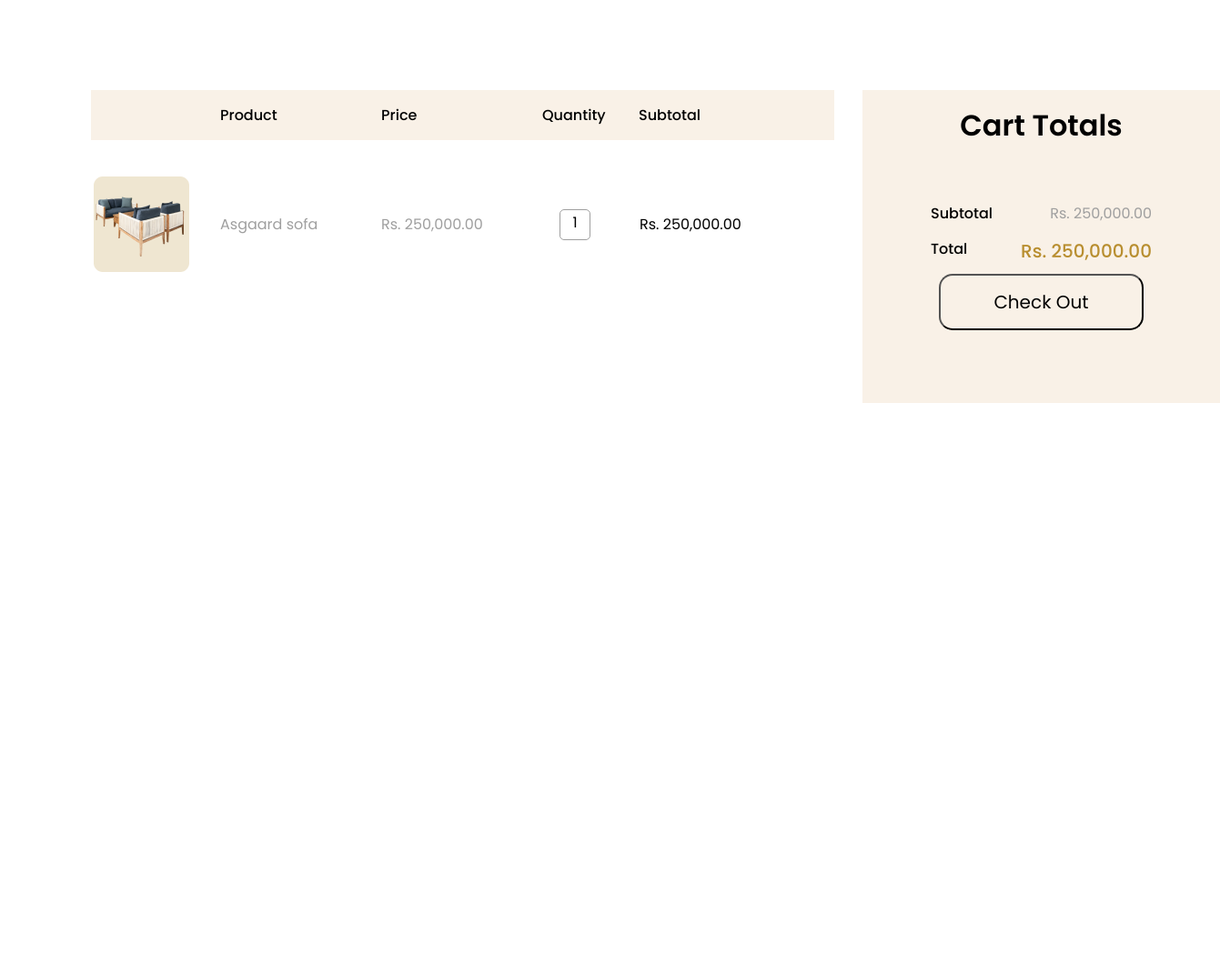
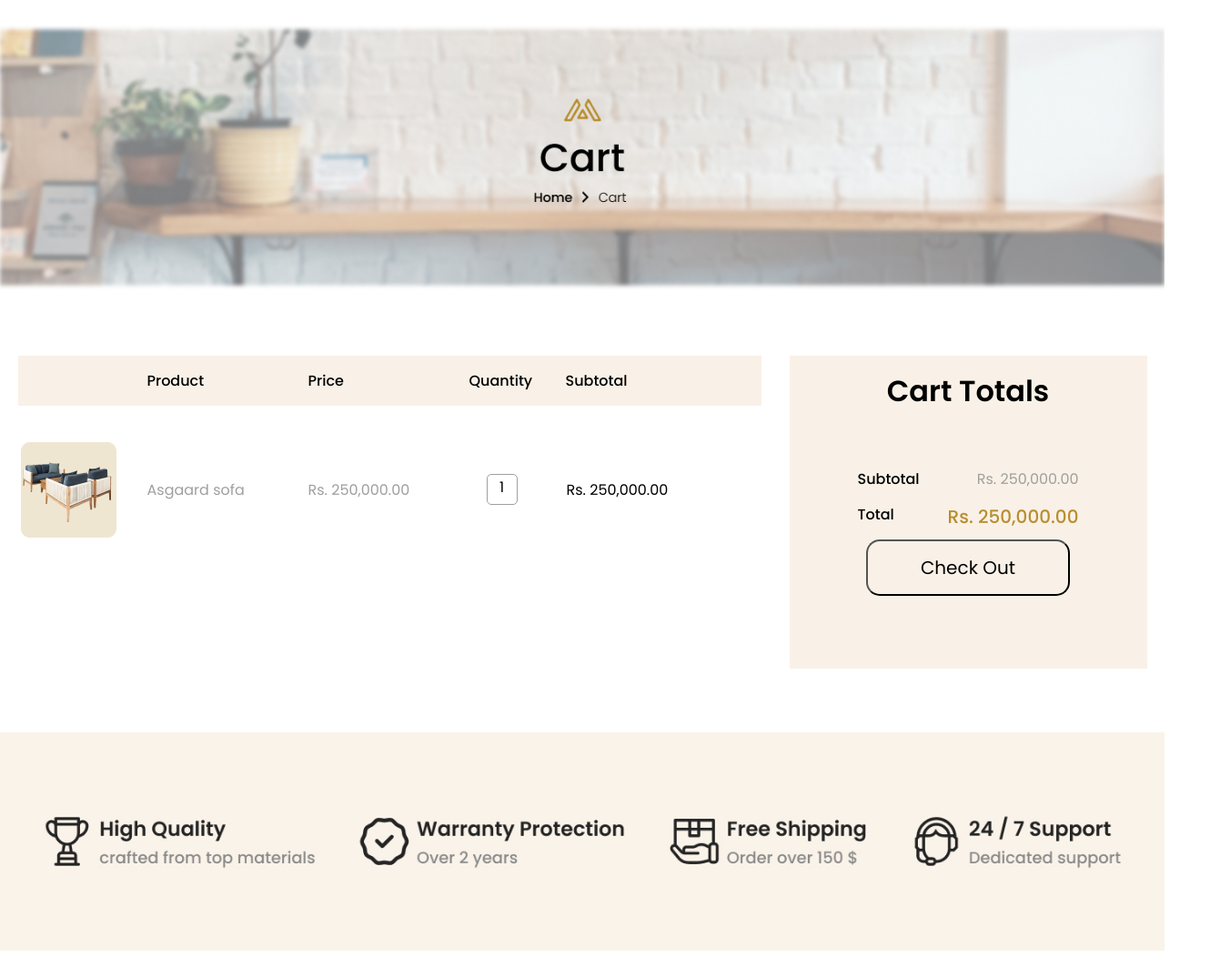
Before and after one commit to alohabro95/LESS-practise, a website: page basket.html in a window 1280 px wide. Shown: the part 83-1135 px from the top of the page at 91% size, 1341 px wide, since content can reach past the window. Before the commit the page ends 800 px from the top, so only its background shows below. Drawn offline with Linux system fonts and the light colour scheme.

Commit message:
feat: add images to basket

```diff
--- a/basket.html
+++ b/basket.html
@@ -5,6 +5,7 @@
     <meta charset="UTF-8">
     <meta name="viewport" content="width=device-width, initial-scale=1.0">
     <link rel="stylesheet" href="/css/styles/basket/basket.css">
+    <link rel="stylesheet" href="/css/styles/layout/layout.css">
     <link rel="preconnect" href="https://fonts.googleapis.com">
     <link rel="preconnect" href="https://fonts.gstatic.com" crossorigin>
     <link href="https://fonts.googleapis.com/css2?family=Poppins:wght@400;500;600;700&display=swap" rel="stylesheet">
@@ -13,6 +14,7 @@
 
 <body>
     <div id="header-placeholder"></div>
+    <div class="image-navigation"><img src="/images/basket__images/basketBackground.jpg" alt=""></div>
     <section class="section-basket">
         <div class="basket">
             <div class="grocery-list">
@@ -64,7 +66,10 @@
             </div>
         </div>
     </section>
+    <div class="info-image"><img src="/images/basket__images/backgroundInfo.jpg" alt=""></div>
+    <div id="footer-placeholder"></div>
     <script src="/src/scripts/basket-scripts.js" type="text/javascript"></script>
+    <script src="/src/scripts/module.js" type="module"></script>
 </body>
 
 </html>
--- a/src/styles/basket/basket.less
+++ b/src/styles/basket/basket.less
@@ -3,12 +3,22 @@
   padding: 0;
   font-family: Poppins;
 }
+
+.image-navigation {
+  margin-bottom: 65px;
+}
+
+.image-navigation img {
+  width: 100%;
+}
 .section-basket {
-  padding: 72px 100px 0px 100px;
+  display: flex;
+  margin-bottom: 70px;
 }
 .basket {
   display: flex;
   gap: 30px;
+  margin: 0 auto;
 }
 .grocery-list {
   display: flex;
@@ -124,3 +134,7 @@
     font-weight: 500;
   }
 }
+
+.info-image img {
+  width: 100%;
+}
```
Also changed, not shown: css/styles/basket/basket.css, images/basket__images/backgroundInfo.jpg (added), images/basket__images/basketBackground.jpg (added).
